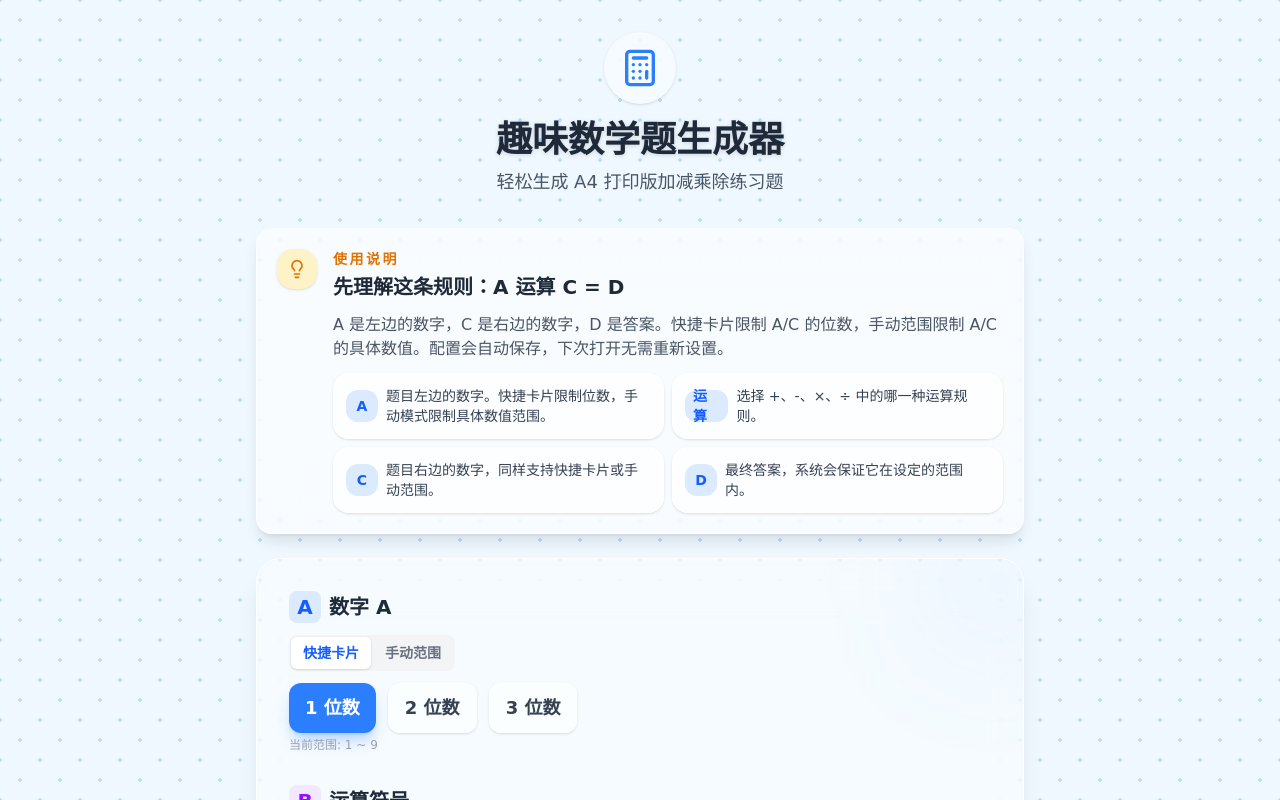
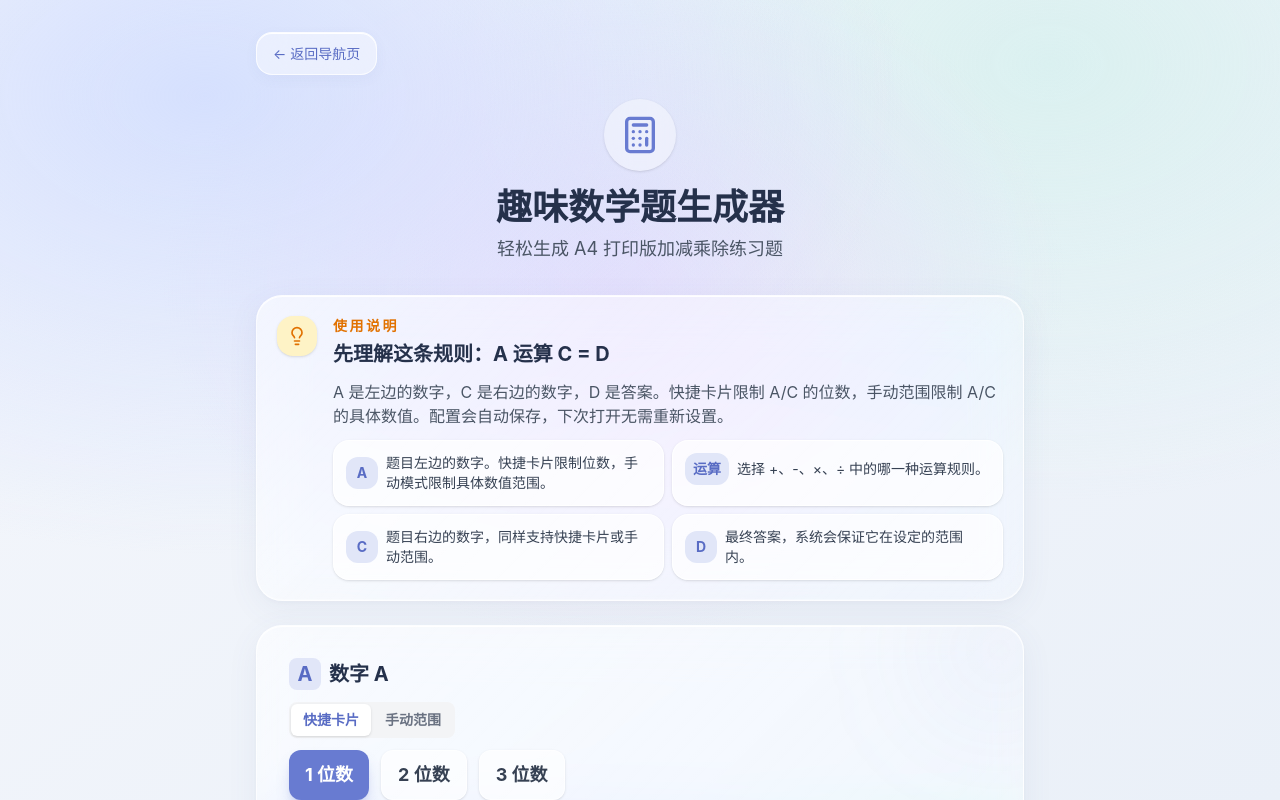
Before and after one commit to Reirei-syu/dude-arithmetic, a React (Vite) app: page / in a window 1280 px wide. Shown: the top 800 px of the page. Built offline with nearby package versions, Linux system fonts and the light colour scheme.

Commit message:
迁入工具站并统一玻璃界面与禁止收录设置

```diff
--- a/index.html
+++ b/index.html
@@ -1,9 +1,10 @@
 <!doctype html>
-<html lang="en">
+<html lang="zh-CN">
   <head>
+    <meta name="robots" content="noindex, nofollow">
     <meta charset="UTF-8" />
     <meta name="viewport" content="width=device-width, initial-scale=1.0" />
-    <title>dude-arithmetic</title>
+    <title>趣味数学题生成器</title>
   </head>
   <body>
     <div id="root"></div>
--- a/src/App.tsx
+++ b/src/App.tsx
@@ -673,17 +673,18 @@ export default function App() {
   return (
     <div className="min-h-screen p-3 sm:p-4 md:p-8 font-sans">
       <div className="no-print max-w-3xl mx-auto">
+        <nav className="tool-navigation mb-6"><a href="https://taxcalculatetools.com/">← 返回导航页</a></nav>
         {/* header */}
         <div className="text-center mb-6 sm:mb-8">
           <div className="inline-flex items-center justify-center p-3 sm:p-4 bg-white/40 backdrop-blur-md rounded-full shadow-sm mb-4">
             <Calculator className="w-8 h-8 sm:w-10 sm:h-10 text-blue-500" />
           </div>
-          <h1 className="text-3xl sm:text-4xl font-extrabold text-gray-800 drop-shadow-sm">趣味数学题生成器</h1>
+          <h1 className="text-3xl sm:text-4xl font-semibold text-gray-800">趣味数学题生成器</h1>
           <p className="text-gray-600 mt-2 text-base sm:text-lg">轻松生成 A4 打印版加减乘除练习题</p>
         </div>
 
         {/* intro */}
-        <div className="bg-white/55 backdrop-blur-xl border border-white/70 shadow-lg rounded-2xl p-4 sm:p-5 mb-6">
+        <div className="glass-panel p-4 sm:p-5 mb-6">
           <div className="flex items-start gap-3 sm:gap-4">
             <div className="flex-shrink-0 inline-flex items-center justify-center w-10 h-10 rounded-2xl bg-amber-100 text-amber-600 shadow-sm">
               <Lightbulb className="w-5 h-5" />
@@ -711,7 +712,7 @@ export default function App() {
         </div>
 
         {/* === STANDARD CONFIG === */}
-        <div className="bg-white/40 backdrop-blur-xl border border-white/60 shadow-xl rounded-2xl sm:rounded-3xl p-4 sm:p-6 md:p-8 mb-8 relative overflow-hidden">
+        <div className="glass-panel p-4 sm:p-6 md:p-8 mb-8 relative overflow-hidden">
           <div className="absolute top-0 right-0 w-32 h-32 bg-blue-400/10 rounded-full blur-3xl -mr-10 -mt-10 pointer-events-none" />
           <div className="absolute bottom-0 left-0 w-40 h-40 bg-purple-400/10 rounded-full blur-3xl -ml-10 -mb-10 pointer-events-none" />
 
@@ -854,7 +855,7 @@ export default function App() {
         </div>
 
         {/* === 更多趣味 === */}
-        <div className="bg-white/40 backdrop-blur-xl border border-white/60 shadow-xl rounded-2xl sm:rounded-3xl p-4 sm:p-6 md:p-8 mb-8 relative overflow-hidden">
+        <div className="glass-panel p-4 sm:p-6 md:p-8 mb-8 relative overflow-hidden">
           <div className="absolute top-0 left-0 w-40 h-40 bg-amber-400/10 rounded-full blur-3xl -ml-10 -mt-10 pointer-events-none" />
           <div className="absolute bottom-0 right-0 w-32 h-32 bg-pink-400/10 rounded-full blur-3xl -mr-10 -mb-10 pointer-events-none" />
 
@@ -971,7 +972,7 @@ export default function App() {
               </label>
             </div>
 
-            <button onClick={generateFunProblems} className="w-full py-3 sm:py-3.5 bg-gradient-to-r from-amber-400 to-pink-400 hover:from-amber-500 hover:to-pink-500 text-white rounded-2xl font-bold text-lg sm:text-xl shadow-lg shadow-amber-500/20 transition-all active:scale-[0.98] flex items-center justify-center">
+            <button onClick={generateFunProblems} className="w-full py-3 sm:py-3.5 bg-gradient-to-r from-blue-500 to-indigo-500 hover:from-blue-600 hover:to-indigo-600 text-white rounded-2xl font-bold text-lg sm:text-xl shadow-lg shadow-amber-500/20 transition-all active:scale-[0.98] flex items-center justify-center">
               <Sparkles className="w-5 h-5 mr-2" />生成趣味题目
             </button>
           </div>
@@ -981,7 +982,7 @@ export default function App() {
       {/* === PREVIEW MODAL === */}
       {showPreview && (
         <div className="no-print fixed inset-0 z-50 flex items-stretch sm:items-center justify-center p-0 sm:p-4 bg-gray-900/40 backdrop-blur-sm">
-          <div className="bg-white rounded-none sm:rounded-3xl shadow-2xl w-full h-[100dvh] sm:h-auto max-w-5xl sm:max-h-[95vh] flex flex-col overflow-hidden">
+          <div className="glass-modal rounded-none sm:rounded-3xl w-full h-[100dvh] sm:h-auto max-w-5xl sm:max-h-[95vh] flex flex-col overflow-hidden">
             <div className="flex flex-col gap-3 sm:flex-row sm:items-center sm:justify-between p-3 sm:p-6 border-b border-gray-100 bg-gray-50/50">
               <div>
                 <h3 className="text-xl sm:text-2xl font-bold text-gray-800">
--- a/src/index.css
+++ b/src/index.css
@@ -1,14 +1,53 @@
 @import "tailwindcss";
 
 @theme {
-  --font-sans: "Nunito", "Comic Sans MS", "Chalkboard SE", "Comic Neue", sans-serif;
+  --font-sans: -apple-system, BlinkMacSystemFont, "Segoe UI", "Microsoft YaHei", sans-serif;
+  --color-blue-50: #f0f2fb;
+  --color-blue-100: #e1e6f8;
+  --color-blue-200: #c8d1ef;
+  --color-blue-400: #899bd9;
+  --color-blue-500: #687bd1;
+  --color-blue-600: #596cc4;
+  --color-blue-700: #4e5da4;
+  --color-gray-800: #25314b;
 }
 
 body {
-  background-color: #f0f8ff;
-  background-image: radial-gradient(#bde0fe 2px, transparent 2px), radial-gradient(#bde0fe 2px, transparent 2px);
-  background-size: 40px 40px;
-  background-position: 0 0, 20px 20px;
-  color: #333;
+  margin: 0;
   min-height: 100vh;
+  color: #25314b;
+  background: radial-gradient(ellipse at 16% 12%,#c9d7ffb3,transparent 46%),
+    radial-gradient(ellipse at 48% 36%,#e4cfff80,transparent 48%),
+    radial-gradient(ellipse at 82% 8%,#c9eee88c,transparent 42%),
+    linear-gradient(145deg,#f5f7fc,#eaf0f8);
+  background-attachment: fixed;
 }
+
+.glass-panel, .glass-modal {
+  background: linear-gradient(135deg,#ffffff9c,#ffffff3d);
+  border: 1px solid #ffffffbd;
+  box-shadow: inset 0 1px 0 #ffffffe6,inset 0 -1px 0 #ffffff4d,
+    0 8px 32px #52678e12,0 2px 6px #52678e08;
+  -webkit-backdrop-filter: blur(24px) saturate(160%);
+  backdrop-filter: blur(24px) saturate(160%);
+}
+.glass-panel { border-radius: 26px; }
+.glass-modal { background: linear-gradient(135deg,#fffffff2,#f4f6fcf0); }
+.tool-navigation a {
+  display: inline-flex;
+  padding: 10px 16px;
+  border: 1px solid #ffffffbd;
+  border-radius: 16px;
+  background: #ffffff70;
+  color: #596cc4;
+  font-size: 14px;
+  text-decoration: none;
+  -webkit-backdrop-filter: blur(24px);
+  backdrop-filter: blur(24px);
+  box-shadow: inset 0 1px 0 #fff,0 4px 14px #52678e0c;
+}
+.tool-navigation a:hover { background: #ffffffb3; }
+button:focus-visible, a:focus-visible { outline: 3px solid #687bd1; outline-offset: 3px; }
+@media (prefers-reduced-motion: reduce) {
+  *, *::before, *::after { animation: none !important; transition: none !important; }
+}
```
Also changed, not shown: 2 other files (tests, documents, lock files or other folders).
